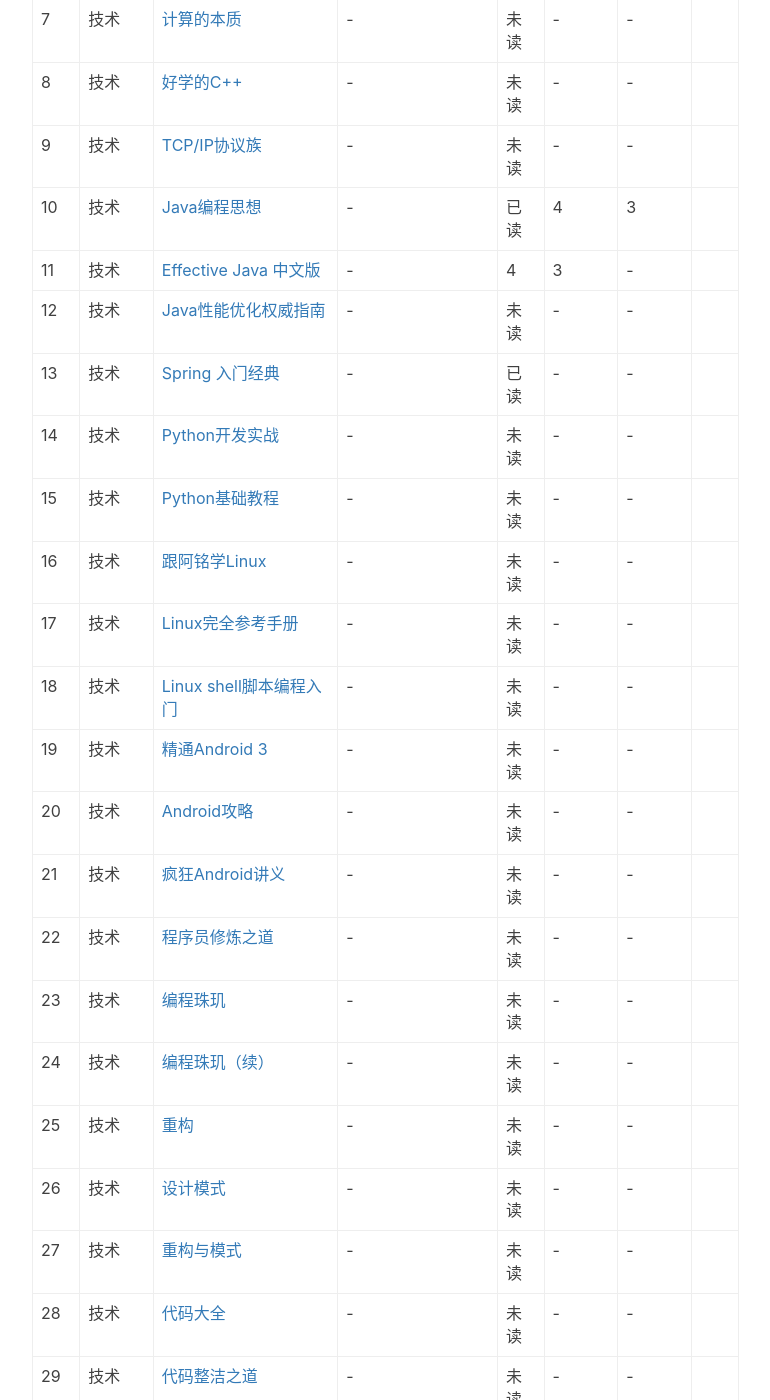
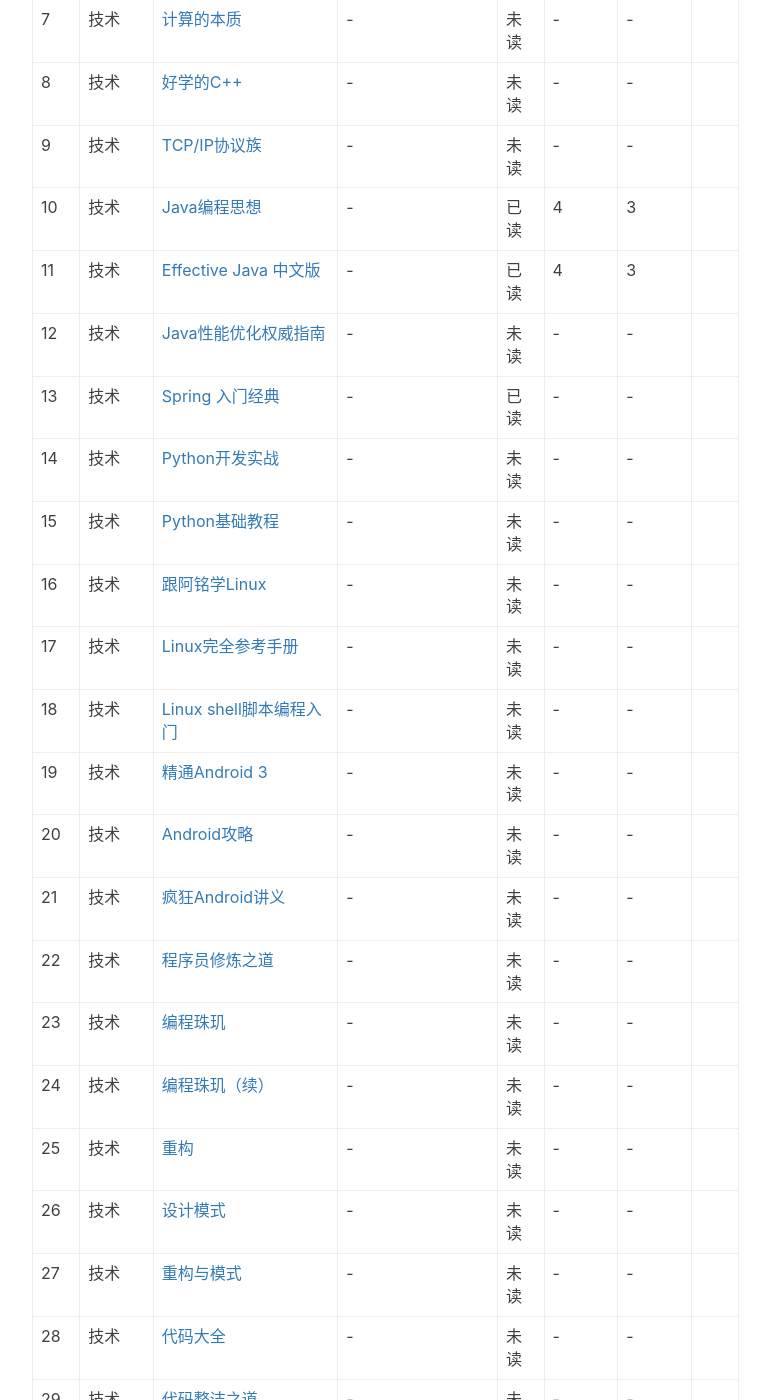
Before and after one commit to fxleyu/fxleyu.github.io, a Jekyll site: the page built from _posts/2019-07-11-the-private-library.md, in a window 1280 px wide and 1400 px high, scrolled down 1561 px. Shown: the whole window, without its empty margins (233-1003 px from the left). Built offline with Jekyll 4.4.1, drawn with Linux system fonts in a browser that asks for light colours; nearby versions of some CDN libraries; comment, search, counter and statistics services are not loaded.

Commit message:
[UPDATE] 修复列数错位 & 更新读书状态

```diff
--- a/_posts/2019-07-11-the-private-library.md
+++ b/_posts/2019-07-11-the-private-library.md
@@ -33,7 +33,7 @@
 8 | 技术 | [好学的C++](https://book.douban.com/subject/7063668/) | - | 未读 | - | - |
 9 | 技术 | [TCP/IP协议族](https://book.douban.com/subject/1801180/) | - | 未读 | - | - |
 10 | 技术 | [Java编程思想](https://book.douban.com/subject/2130190/) | - | 已读 | 4 | 3 |
-11 | 技术 | [Effective Java 中文版](https://book.douban.com/subject/3360807/) | - | 4 | 3 | - |
+11 | 技术 | [Effective Java 中文版](https://book.douban.com/subject/3360807/) | - | 已读 | 4 | 3 |
 12 | 技术 | [Java性能优化权威指南](https://book.douban.com/subject/25828043/) | - | 未读 | - | - |
 13 | 技术 | [Spring 入门经典](https://book.douban.com/subject/26652876/) | - | 已读 | - | - |
 14 | 技术 | [Python开发实战](https://book.douban.com/subject/25880219/) | - | 未读 | - | - |
```
Also changed, not shown: other parts of _posts/2019-07-11-the-private-library.md (+1 -1 lines).
